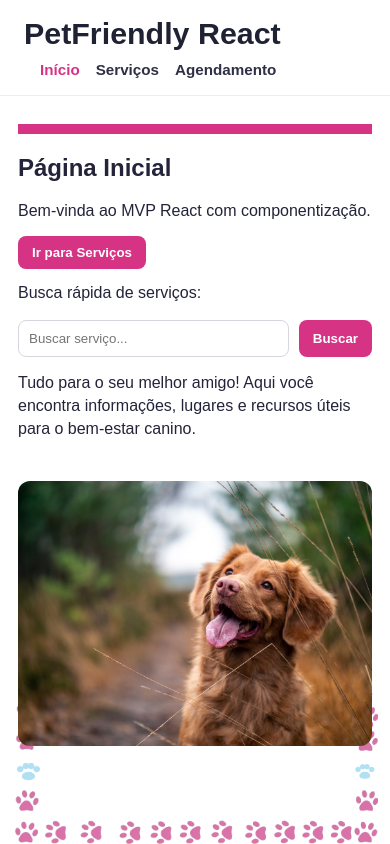
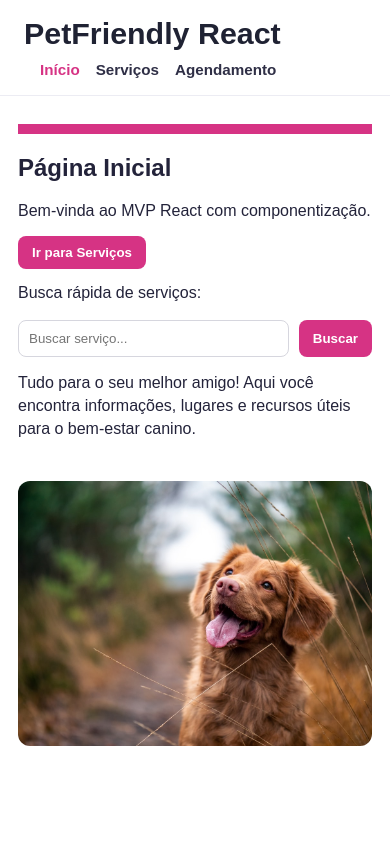
Before and after one commit to Elainecbr/PetFriendly-React, a React (Vite) app: page / in a window 390 px wide. Built offline with nearby package versions, Linux system fonts and the light colour scheme.

Commit message:
fix: remove distracting paw background layout

```diff
--- a/src/styles/app.css
+++ b/src/styles/app.css
@@ -67,23 +67,15 @@
 
 .app-shell::before,
 .app-shell::after {
-  content: "";
-  position: fixed;
-  inset: 0;
-  pointer-events: none;
-  z-index: 0;
-  background-image: url('/decor/bgpatinhas.png');
-  background-repeat: no-repeat;
-  background-size: min(1220px, calc(100vw - 56px)) auto;
-  opacity: 0.8;
+  display: none;
 }
 
 .app-shell::before {
-  background-position: center bottom;
+  content: none;
 }
 
 .app-shell::after {
-  display: none;
+  content: none;
 }
 
 .app-shell-inner {
@@ -311,10 +303,8 @@
 }
 
 @media (max-width: 900px) {
-  .app-shell::before,
-  .app-shell::after {
-    background-size: min(980px, calc(100vw - 24px)) auto;
-    opacity: 0.65;
+  .app-shell::before {
+    opacity: 0.7;
   }
 
   .grid {
```
